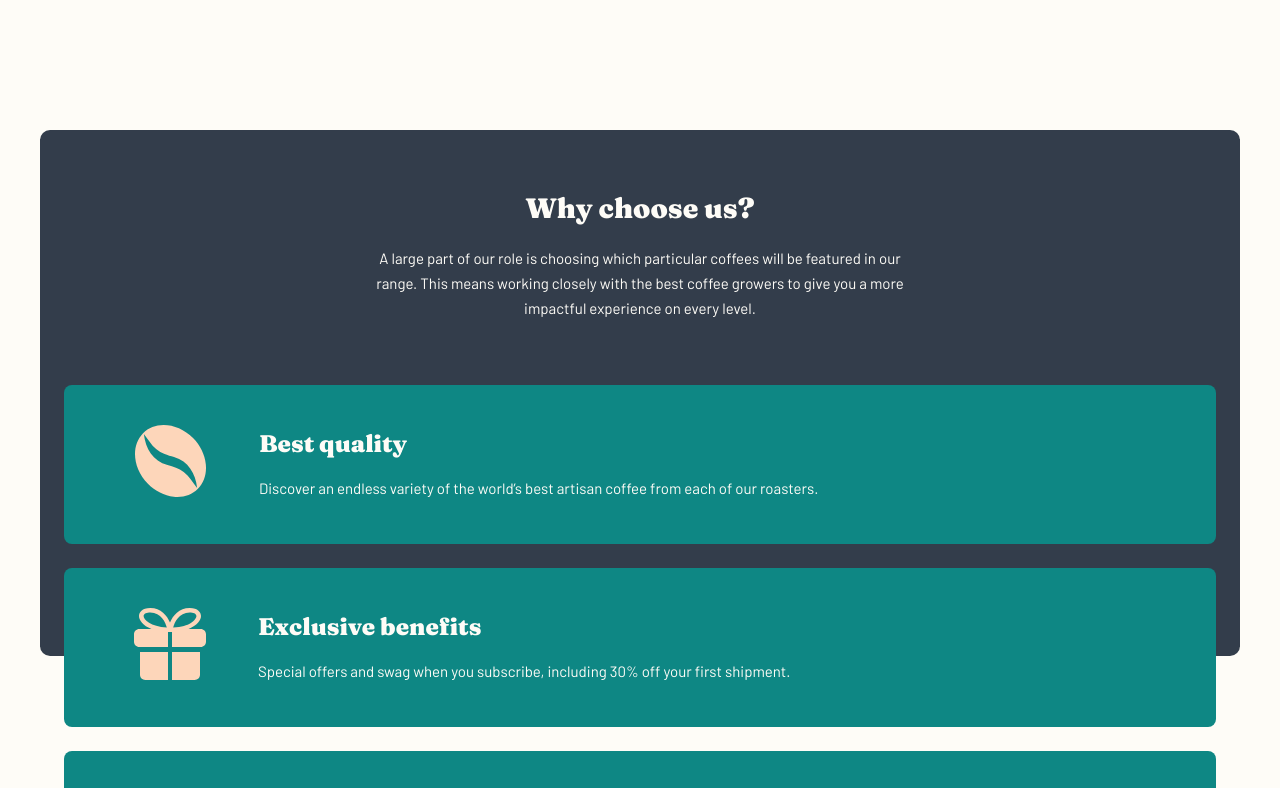
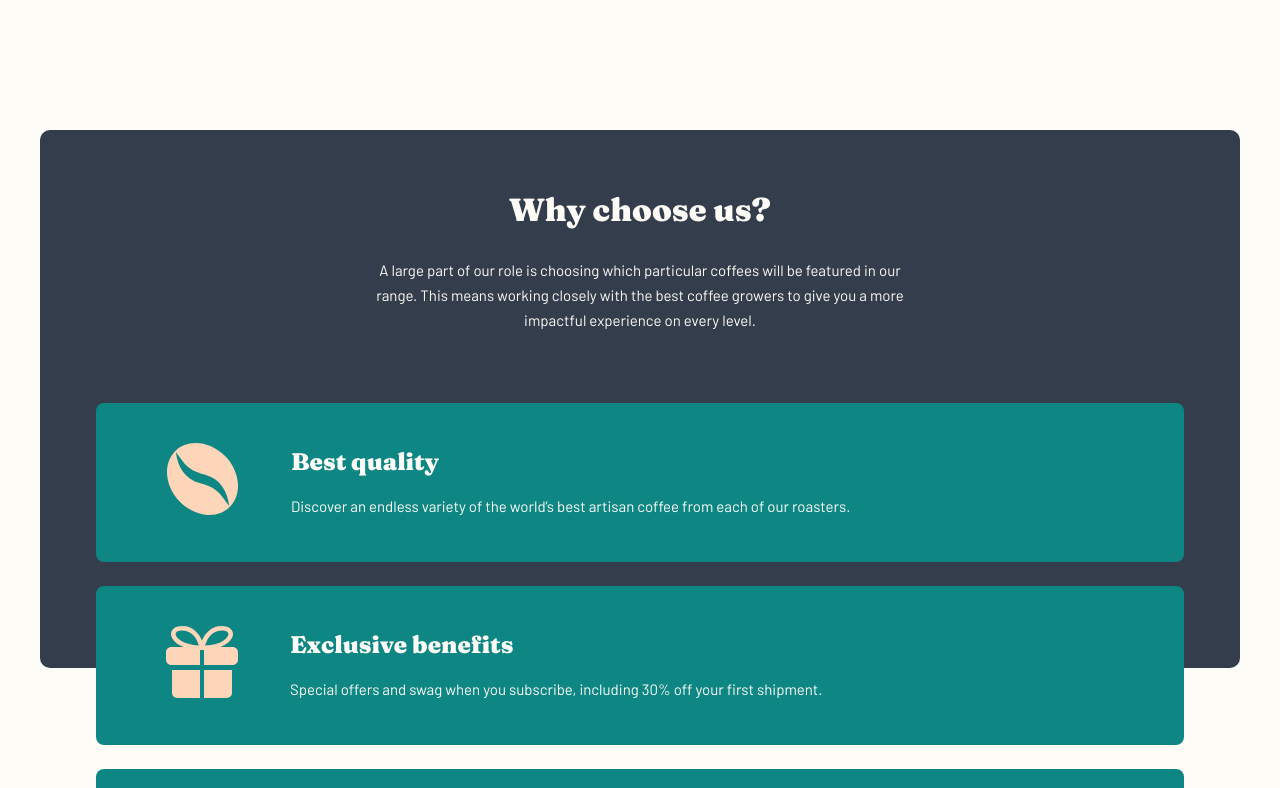
Before and after one commit to AgataLiberska/coffeeroasters-subscription-site, a plain HTML site: page index.html in a window 1280 px wide. Shown: the part 1640-2428 px from the top of the page. Drawn offline with Linux system fonts and the light colour scheme.

Commit message:
add why-us section styling for desktop

```diff
--- a/app/scss/modules/home/_why-us.scss
+++ b/app/scss/modules/home/_why-us.scss
@@ -2,6 +2,14 @@
     position: relative;
     padding: 4rem 1.5rem 0;
     text-align: center;
+
+    @include breakpoint-up(medium) {
+        padding: 3.5rem 3.5rem 0;
+    }
+
+    @include breakpoint-up(large) {
+        padding: 6.25rem 5.25rem 0;
+    }
 
     &::before {
         content: '';
@@ -26,6 +34,16 @@
     font-size: 1.75rem;
     line-height: 1.75rem;
     color: $lightCream;
+
+    @include breakpoint-up(medium) {
+        font-size: 2rem;
+        line-height: 3rem;
+    }
+
+    @include breakpoint-up(large) {
+        padding-bottom: 2rem;
+        font-size: 2.5rem;
+    }
 }
 
 .why-us__tagline {
@@ -34,10 +52,22 @@
     padding-bottom: 4rem;
     color: $lightCream;
 
+    @include breakpoint-up(medium) {
+        padding-bottom: 4.375rem;
+    }
+
+    @include breakpoint-up(large) {
+        max-width: 33.75;
+        padding-bottom: 5.375rem;
+    }
 }
 
 .why-us__benefits {
 
+    @include breakpoint-up(large) {
+        display: flex;
+
+    }
 }
 
 .why-us__card {
@@ -46,15 +76,27 @@
     border-radius: 0.5rem;
     background-color: $darkCyan;
 
-    &:not(:last-child) {
-        margin-bottom: 1.5rem;
-    }
-
     @include breakpoint-up(medium) {
         display: flex;
         text-align: left;
         align-items: center;
         padding: 2.5rem 0;
+    }
+
+    @include breakpoint-up(large) {
+        flex-direction: column;
+        align-items: center;
+        padding: 4.5rem 3rem 3rem;
+
+    }
+
+    &:not(:last-child) {
+        margin-bottom: 1.5rem;
+
+        @include breakpoint-up(large) {
+            margin-bottom: 0;
+            margin-right: 1.875rem;
+        }
     }
 }
 
@@ -65,14 +107,25 @@
         margin: 0;
         padding: 0 3.25rem 0 4.375rem;
     }
+
+    @include breakpoint-up(large) {
+        padding: 0;
+        height: 8rem;
+        text-align: center;
+
+    }
 }
 
 .why-us__card__icon {
+    @include breakpoint-up(large) {
 
+    }
 }
 
 .why-us__card__copy {
-
+    @include breakpoint-up(large) {
+        text-align: center;
+    }
 }
 
 .why-us__card__heading {
@@ -98,4 +151,8 @@
         padding: 0;
         padding-right: 3rem;
     }
+
+    @include breakpoint-up(large) {
+        padding: 0;
+    }
 }
```
Also changed, not shown: app/css/styles.css, 1 other file.
